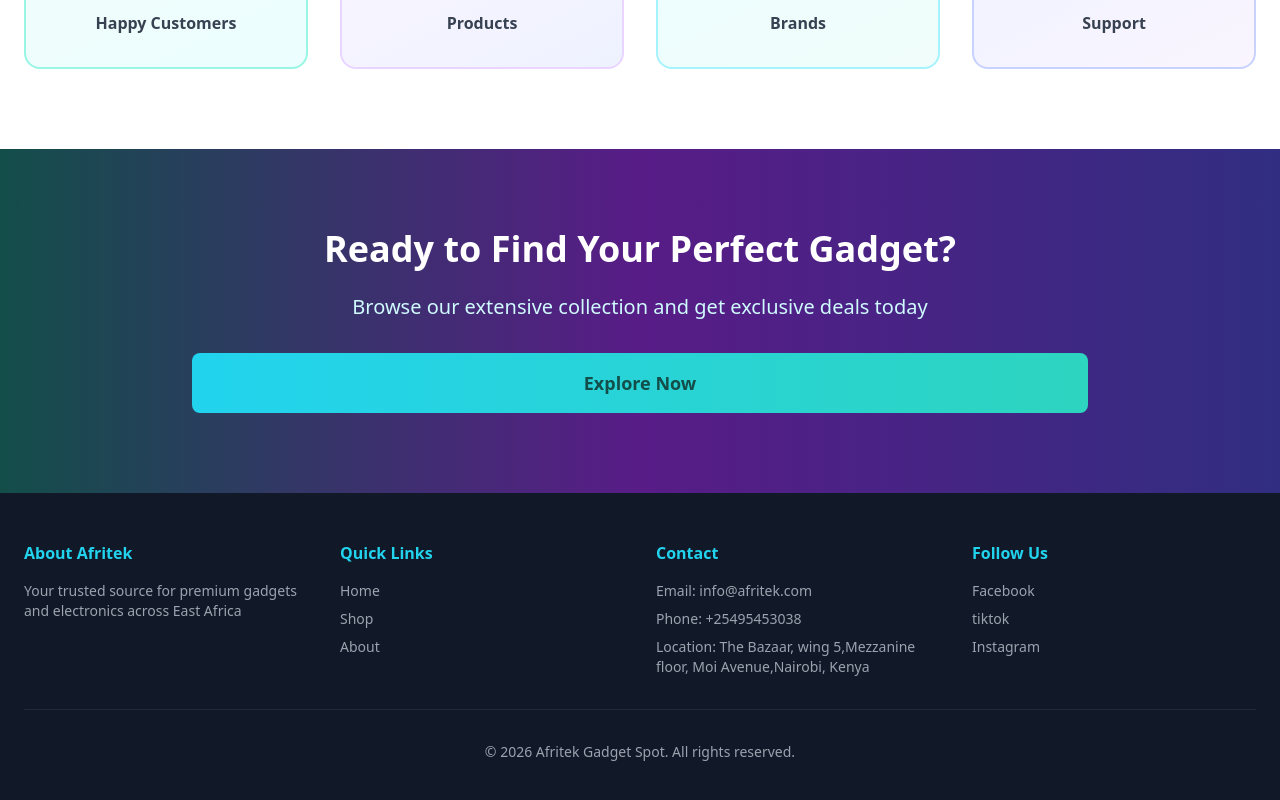
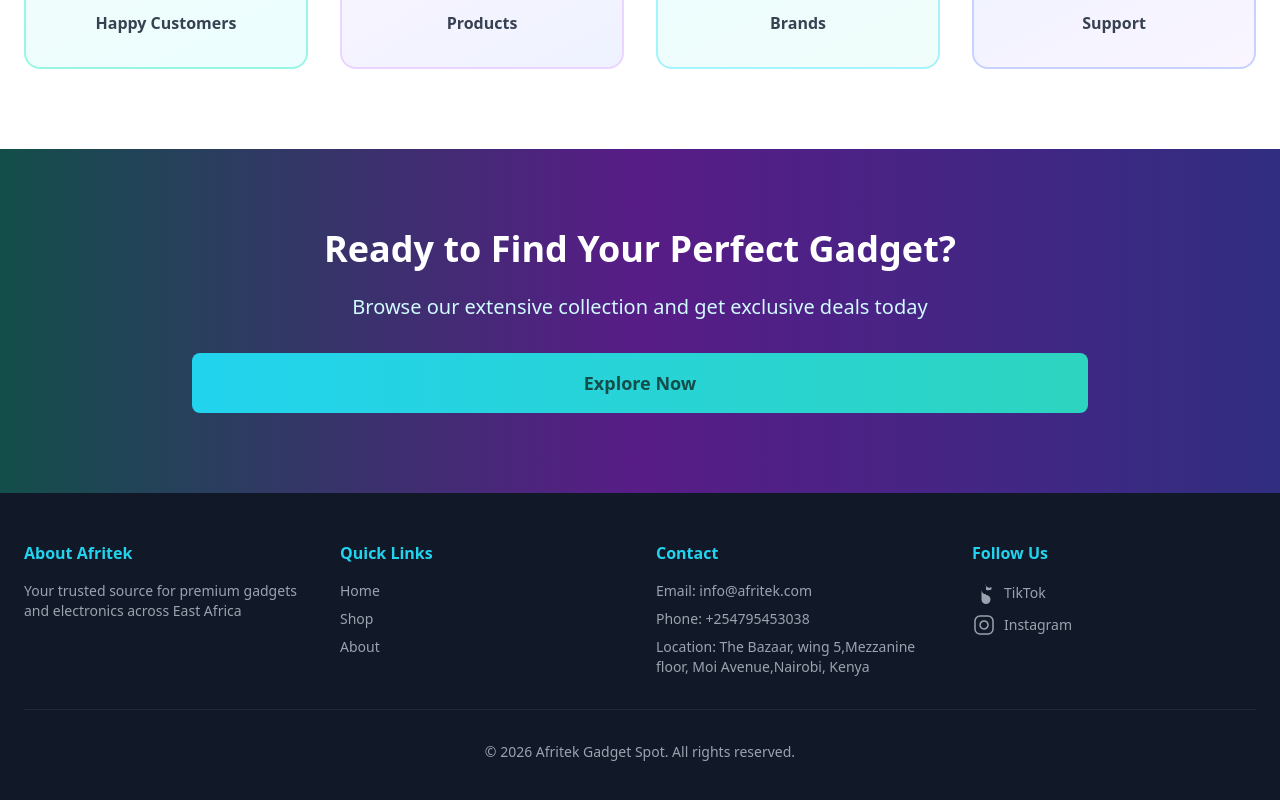
Before and after one commit to Eddahkarambu/Afritek-Gadget-Spot, a React (Create React App) app in the folder afritek-gadget-spot/: page / in a window 1280 px wide. Shown: the part 2335-3135 px from the top of the page. Built offline with nearby package versions, Linux system fonts and the light colour scheme.

Commit message:
add the learn more buttonc

```diff
--- a/afritek-gadget-spot/src/Pages/Home.js
+++ b/afritek-gadget-spot/src/Pages/Home.js
@@ -20,6 +20,11 @@
   const closeModal = () => {
     setModalOpen(false);
     setModalImg({ src: "", alt: "" });
+  };
+
+  const scrollToCategories = () => {
+    const el = document.getElementById("categories");
+    if (el) el.scrollIntoView({ behavior: "smooth", block: "start" });
   };
 
   useEffect(() => {
@@ -53,7 +58,11 @@
                 >
                   Shop Now
                 </Link>
-                <button className="w-full sm:w-auto border-2 border-cyan-400 text-cyan-400 hover:bg-cyan-400 hover:text-teal-900 px-8 py-4 rounded-lg font-bold transition-all transform hover:scale-105 text-center">
+                <button
+                  type="button"
+                  onClick={scrollToCategories}
+                  className="w-full sm:w-auto border-2 border-cyan-400 text-cyan-400 hover:bg-cyan-400 hover:text-teal-900 px-8 py-4 rounded-lg font-bold transition-all transform hover:scale-105 text-center"
+                >
                   Learn More
                 </button>
               </div>
@@ -222,7 +231,10 @@
       </section>
 
       {/* Categories Section */}
-      <section className="py-20 px-6 bg-gradient-to-b from-white to-teal-50">
+      <section
+        id="categories"
+        className="py-20 px-6 bg-gradient-to-b from-white to-teal-50"
+      >
         <div className="max-w-7xl mx-auto">
           <h2 className="text-3xl sm:text-4xl font-bold text-center mb-16 text-teal-900">
             Shop by{" "}
@@ -360,7 +372,7 @@
               <h4 className="text-cyan-400 font-bold mb-4">Contact</h4>
               <ul className="text-sm space-y-2">
                 <li>Email: info@afritek.com</li>
-                <li>Phone: +25495453038</li>
+                <li>Phone: +254795453038</li>
                 <li>
                   Location: The Bazaar, wing 5,Mezzanine floor, Moi
                   Avenue,Nairobi, Kenya
@@ -372,26 +384,50 @@
               <ul className="text-sm space-y-2">
                 <li>
                   <a
-                    href="https://facebook.com"
-                    className="hover:text-cyan-400 transition"
+                    href="https://www.tiktok.com/@afritekgadget"
+                    className="hover:text-cyan-400 transition flex items-center gap-2"
+                    aria-label="Afritek on TikTok (opens in new tab)"
+                    target="_blank"
+                    rel="noreferrer noopener"
                   >
-                    Facebook
-                  </a>
-                </li>
-                <li>
-                  <a
-                    href="https://www.tiktok.com/@afritekgadget"
-                    className="hover:text-cyan-400 transition"
-                  >
-                    tiktok
+                    {/* TikTok SVG - uses currentColor */}
+                    <svg
+                      xmlns="http://www.w3.org/2000/svg"
+                      viewBox="0 0 256 256"
+                      className="w-6 h-6"
+                      fill="currentColor"
+                      aria-hidden="true"
+                    >
+                      <path d="M149.3 40.1V141a48 48 0 01-48-48v104a48 48 0 1048-48V92.4c18.4 9 40 8.5 58.1-1.4V64.3c-22.2 13.1-48.8 8.1-66.1-24.2z" />
+                    </svg>
+                    <span className="sr-only">TikTok</span>
+                    <span className="hidden sm:inline">TikTok</span>
                   </a>
                 </li>
                 <li>
                   <a
                     href="https://www.instagram.com/afritek_gadget_spot"
-                    className="hover:text-cyan-400 transition"
+                    className="hover:text-cyan-400 transition flex items-center gap-2"
+                    aria-label="Afritek on Instagram (opens in new tab)"
+                    target="_blank"
+                    rel="noreferrer noopener"
                   >
-                    Instagram
+                    {/* Instagram SVG - uses currentColor */}
+                    <svg
+                      xmlns="http://www.w3.org/2000/svg"
+                      viewBox="0 0 24 24"
+                      className="w-6 h-6"
+                      fill="none"
+                      stroke="currentColor"
+                      strokeWidth="1.5"
+                      aria-hidden="true"
+                    >
+                      <rect x="3" y="3" width="18" height="18" rx="5" ry="5" />
+                      <path d="M16 11.37A4 4 0 1112.63 8 4 4 0 0116 11.37z" />
+                      <path d="M17.5 6.5h.01" />
+                    </svg>
+                    <span className="sr-only">Instagram</span>
+                    <span className="hidden sm:inline">Instagram</span>
                   </a>
                 </li>
               </ul>
```
